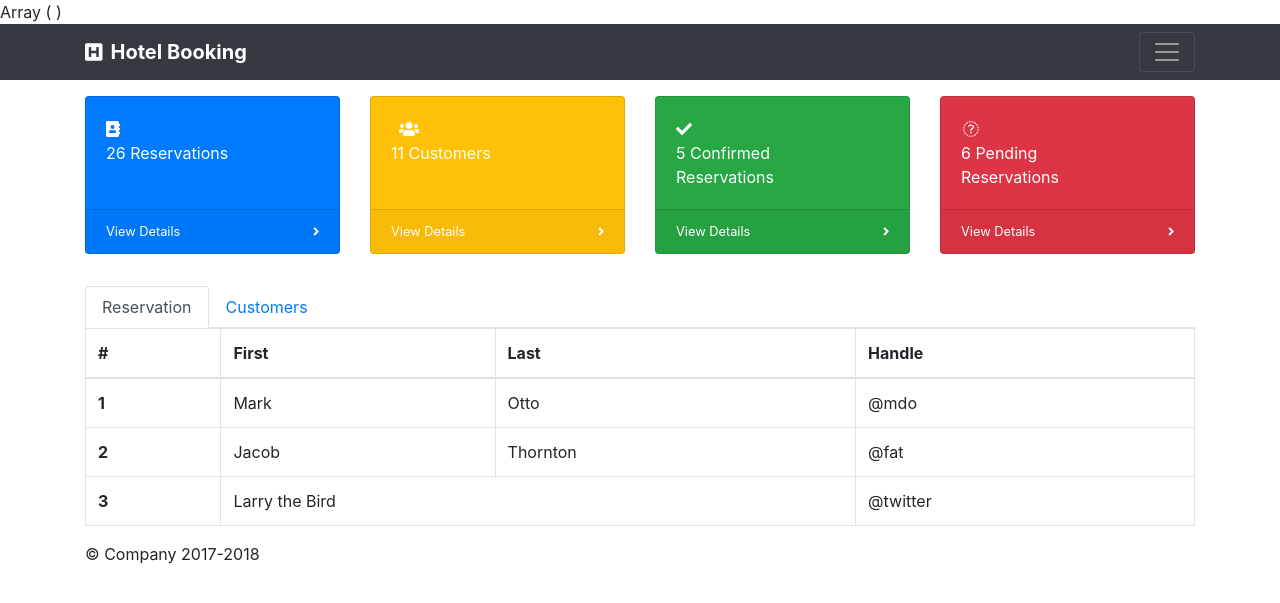
After one commit to avenusengineer/Manage-Hotel-System, a PHP site: page /admin.php in a window 1280 px wide. The commit adds this page. Shown: the top 603 px of the page. Run offline with PHP 8.4, Linux system fonts and the light colour scheme; some libraries are stand-ins or nearby versions.

Commit message:
admin front end page

```diff
--- /dev/null
+++ b/admin.php
@@ -0,0 +1,250 @@
+<!doctype html>
+<html lang="en">
+<head>
+    <meta charset="utf-8">
+    <meta name="viewport" content="width=device-width, initial-scale=1, shrink-to-fit=no">
+
+    <link rel="stylesheet" href="bootstrap-4.0.0/dist/css/bootstrap.css">
+    <link rel="stylesheet" href="css/main.css">
+    <?php
+
+    ob_start();
+    session_start();
+
+    require 'app/DB.php';
+    require 'app/Util.php';
+    require 'app/dao/CustomerDAO.php';
+    require 'app/models/Customer.php';
+    require 'app/handlers/CustomerHandler.php';
+
+    $username = null;
+    $isSessionExists = false;
+    if (isset($_SESSION["username"]))
+    {
+        $username = $_SESSION["username"];
+        $isSessionExists = true;
+
+        $handler = new CustomerHandler();
+        $handler = $handler->getCustomerObj($_SESSION["customerEmail"]);
+
+    }
+
+    print_r($_SESSION);
+
+    ?>
+
+    <title>Manage Booking</title>
+</head>
+<body>
+
+<header>
+    <div class="bg-dark collapse" id="navbarHeader" style="">
+        <div class="container">
+            <div class="row">
+                <div class="col-sm-8 col-md-7 py-4">
+                    <h4 class="text-white">About</h4>
+                    <p class="text-muted">Add some information about hotel booking.</p>
+                </div>
+                <div class="col-sm-4 offset-md-1 py-4 text-right">
+                    <!-- User full name or email if logged in -->
+                    <?php if ($isSessionExists) { ?>
+                    <h4 class="text-white"><?php echo $username; ?></h4>
+                    <ul class="list-unstyled">
+                        <li><a href="#" id="sign-out-link" class="text-white">Sign out<i class="fas fa-sign-out-alt ml-2"></i></a></li>
+                    </ul>
+                    <?php } else { ?>
+                    <h4>
+                        <a class="text-white" href="sign-in.html">Sign in</a> <span class="text-white">or</span>
+                        <a href="register.html" class="text-white">Register </a>
+                    </h4>
+                    <p class="text-muted">Log in so you can take advantage with our hotel room prices.</p>
+                    <?php } ?>
+                </div>
+            </div>
+        </div>
+    </div>
+    <div class="navbar navbar-dark bg-dark box-shadow">
+        <div class="container d-flex justify-content-between">
+            <a href="#" class="navbar-brand d-flex align-items-center">
+                <i class="fas fa-h-square mr-2"></i>
+                <strong>Hotel Booking</strong>
+            </a>
+            <button class="navbar-toggler collapsed" type="button" data-toggle="collapse" data-target="#navbarHeader" aria-controls="navbarHeader" aria-expanded="false" aria-label="Toggle navigation">
+                <span class="navbar-toggler-icon"></span>
+            </button>
+        </div>
+    </div>
+</header>
+
+<main role="main">
+
+    <div class="container my-3">
+        <div class="row">
+            <div class="col-xl-3 col-sm-6 mb-3">
+                <div class="card text-white bg-primary o-hidden h-100">
+                    <div class="card-body">
+                        <div class="card-body-icon">
+                            <i class="fas fa-address-book"></i>
+                        </div>
+                        <div class="mr-5">26 Reservations</div>
+                    </div>
+                    <a class="card-footer text-white clearfix small z-1" href="#reservation">
+                        <span class="float-left">View Details</span>
+                        <span class="float-right"><i class="fa fa-angle-right"></i></span>
+                    </a>
+                </div>
+            </div>
+            <div class="col-xl-3 col-sm-6 mb-3">
+                <div class="card text-white bg-warning o-hidden h-100">
+                    <div class="card-body">
+                        <div class="card-body-icon">
+                            <i class="fas fa-users ml-2"></i>
+                        </div>
+                        <div class="mr-5">11 Customers</div>
+                    </div>
+                    <a class="card-footer text-white clearfix small z-1" href="#customers">
+                        <span class="float-left">View Details</span>
+                        <span class="float-right"><i class="fa fa-angle-right"></i></span>
+                    </a>
+                </div>
+            </div>
+            <div class="col-xl-3 col-sm-6 mb-3">
+                <div class="card text-white bg-success o-hidden h-100">
+                    <div class="card-body">
+                        <div class="card-body-icon">
+                            <i class="fas fa-check"></i>
+                        </div>
+                        <div class="mr-4">5 Confirmed Reservations</div>
+                    </div>
+                    <a class="card-footer text-white clearfix small z-1" href="#">
+                        <span class="float-left">View Details</span>
+                        <span class="float-right"><i class="fa fa-angle-right"></i></span>
+                    </a>
+                </div>
+            </div>
+            <div class="col-xl-3 col-sm-6 mb-3">
+                <div class="card text-white bg-danger o-hidden h-100">
+                    <div class="card-body">
+                        <div class="card-body-icon">
+                            <i class="fa fa-fw fa-support"></i>
+                        </div>
+                        <div class="mr-5">6 Pending Reservations</div>
+                    </div>
+                    <a class="card-footer text-white clearfix small z-1" href="#">
+                        <span class="float-left">View Details</span>
+                        <span class="float-right"><i class="fa fa-angle-right"></i></span>
+                    </a>
+                </div>
+            </div>
+        </div>
+    </div>
+
+    <div class="container">
+        <ul class="nav nav-tabs" id="adminTab" role="tablist">
+            <li class="nav-item">
+                <a class="nav-link active" id="reservation-tab" data-toggle="tab" href="#reservation" role="tab"
+                   aria-controls="reservation" aria-selected="true">Reservation</a>
+            </li>
+            <li class="nav-item">
+                <a class="nav-link" id="customers-tab" data-toggle="tab" href="#customers" role="tab"
+                   aria-controls="customers" aria-selected="false">Customers</a>
+            </li>
+        </ul>
+        <div class="tab-content" id="adminTabContent">
+            <div class="tab-pane fade show active" id="reservation" role="tabpanel" aria-labelledby="reservation-tab">
+                <table class="table table-bordered">
+                    <thead>
+                    <tr>
+                        <th scope="col">#</th>
+                        <th scope="col">First</th>
+                        <th scope="col">Last</th>
+                        <th scope="col">Handle</th>
+                    </tr>
+                    </thead>
+                    <tbody>
+                    <tr>
+                        <th scope="row">1</th>
+                        <td>Mark</td>
+                        <td>Otto</td>
+                        <td>@mdo</td>
+                    </tr>
+                    <tr>
+                        <th scope="row">2</th>
+                        <td>Jacob</td>
+                        <td>Thornton</td>
+                        <td>@fat</td>
+                    </tr>
+                    <tr>
+                        <th scope="row">3</th>
+                        <td colspan="2">Larry the Bird</td>
+                        <td>@twitter</td>
+                    </tr>
+                    </tbody>
+                </table>
+            </div>
+            <div class="tab-pane fade" id="customers" role="tabpanel" aria-labelledby="customers-tab">
+                <table class="table table-bordered">
+                    <thead>
+                    <tr>
+                        <th scope="col">#</th>
+                        <th scope="col">First</th>
+                        <th scope="col">Last</th>
+                        <th scope="col">Handle</th>
+                    </tr>
+                    </thead>
+                    <tbody>
+                    <tr>
+                        <th scope="row">1</th>
+                        <td>Mark</td>
+                        <td>Otto</td>
+                        <td>@mdo</td>
+                    </tr>
+                    <tr>
+                        <th scope="row">2</th>
+                        <td>Jacob</td>
+                        <td>Thornton</td>
+                        <td>@fat</td>
+                    </tr>
+                    <tr>
+                        <th scope="row">3</th>
+                        <td colspan="2">Larry the Bird</td>
+                        <td>@twitter</td>
+                    </tr>
+                    </tbody>
+                </table>
+            </div>
+        </div>
+
+    </div>
+
+
+
+</main>
+
+<footer class="container">
+    <p>&copy; Company 2017-2018</p>
+</footer>
+
+<!-- jQuery first, then Popper.js, then Bootstrap JS -->
+<script src="https://cdnjs.cloudflare.com/ajax/libs/jquery/3.3.1/jquery.js"></script>
+<script src="https://cdnjs.cloudflare.com/ajax/libs/popper.js/1.12.9/umd/popper.min.js"
+        integrity="sha384-ApNbgh9B+Y1QKtv3Rn7W3mgPxhU9K/ScQsAP7hUibX39j7fakFPskvXusvfa0b4Q"
+        crossorigin="anonymous"></script>
+<script defer src="https://use.fontawesome.com/releases/v5.0.10/js/all.js"
+        integrity="sha384-slN8GvtUJGnv6ca26v8EzVaR9DC58QEwsIk9q1QXdCU8Yu8ck/tL/5szYlBbqmS+"
+        crossorigin="anonymous"></script>
+<script src="bootstrap-4.0.0/dist/js/bootstrap.js"></script>
+<script src="js/util.js"></script>
+<script src="js/templates.js"></script>
+<script src="js/form-submission.js"></script>
+<script>
+    $(document).ready(function () {
+        $('.card-footer').on('click', function (e) {
+            e.preventDefault();
+            let aHref = $(this).attr('href');
+            $('#adminTab a[href="'+aHref+'"]').tab('show')
+        })
+    });
+</script>
+</body>
+</html>
--- a/index.php
+++ b/index.php
@@ -50,9 +50,9 @@
                     <?php if ($isSessionExists) { ?>
                     <h4 class="text-white"><?php echo $username; ?></h4>
                     <ul class="list-unstyled">
-                        <li><a href="#" class="text-white">View my booking(s)</a></li>
-                        <li><a href="#" class="text-white">View my profile</a></li>
-                        <li><a href="#" id="sign-out-link" class="text-white">Sign out</a></li>
+                        <li><a href="#" class="text-white">View my bookings<i class="far fa-address-book ml-2"></i></a></li>
+                        <li><a href="#" class="text-white">View my profile<i class="fas fa-user ml-2"></i></a></li>
+                        <li><a href="#" id="sign-out-link" class="text-white">Sign out<i class="fas fa-sign-out-alt ml-2"></i></a></li>
                     </ul>
                     <?php } else { ?>
                     <h4>
```
